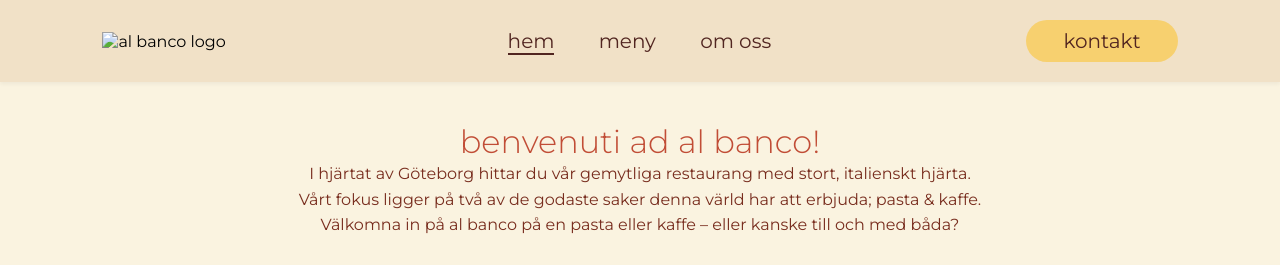
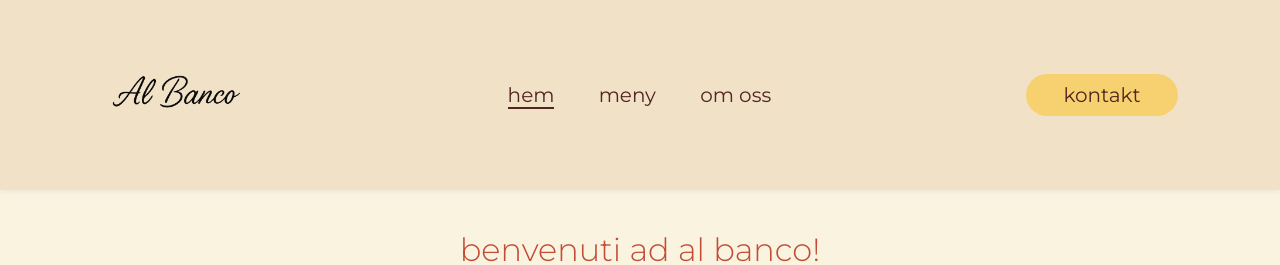
Before and after one commit to Hammylton/albanco, a plain HTML site: page index.html in a window 1280 px wide. Shown: the top 265 px of the page. Drawn offline with Linux system fonts and the light colour scheme; a web font is replaced by a local one.

Commit message:
Add files via upload

```diff
--- a/index.html
+++ b/index.html
@@ -11,7 +11,7 @@
   </head>
   <body>
     <header>
-      <img class="logo" src="images/logoblack.png" alt="al banco logo" />
+      <img class="logo" src="logoblack.png" alt="al banco logo" />
       <nav>
         <ul class="nav__links">
           <li><a href="index.html" class="active">hem</a></li>
```
Also changed, not shown: menu.html (+1 -1 lines).
